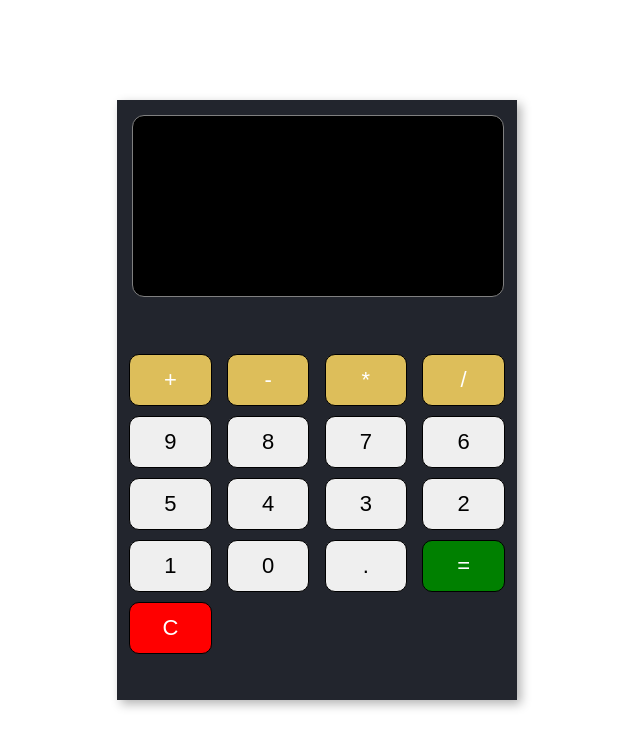
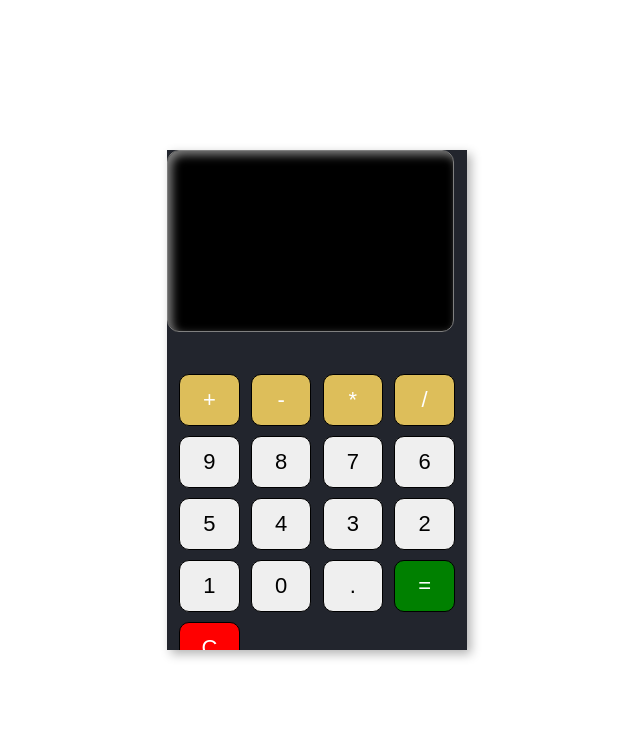
Before and after one commit to ratneshpatelr/Calculator, a plain HTML site: page index.html in a window 1280 px wide. Shown: the whole page, without its empty margins (323-963 px from the left). Drawn offline with Linux system fonts and the light colour scheme.

Commit message:
Update style.css

```diff
--- a/style.css
+++ b/style.css
@@ -12,15 +12,15 @@ body{
 
 section{
 
-     width: 400px;
-     height: 600px;
+     width: 300px;
+     height: 500px;
      box-shadow: 4px 4px 10px rgb(0,0,0,0.3);
      background-color: #22252D;
 
 }
 
 form input{
-    margin: 15px;
+       box-shadow: inset 4px 4px 10px grey;
        width: 85%;
        height: 150px;
        background: #000;
```
